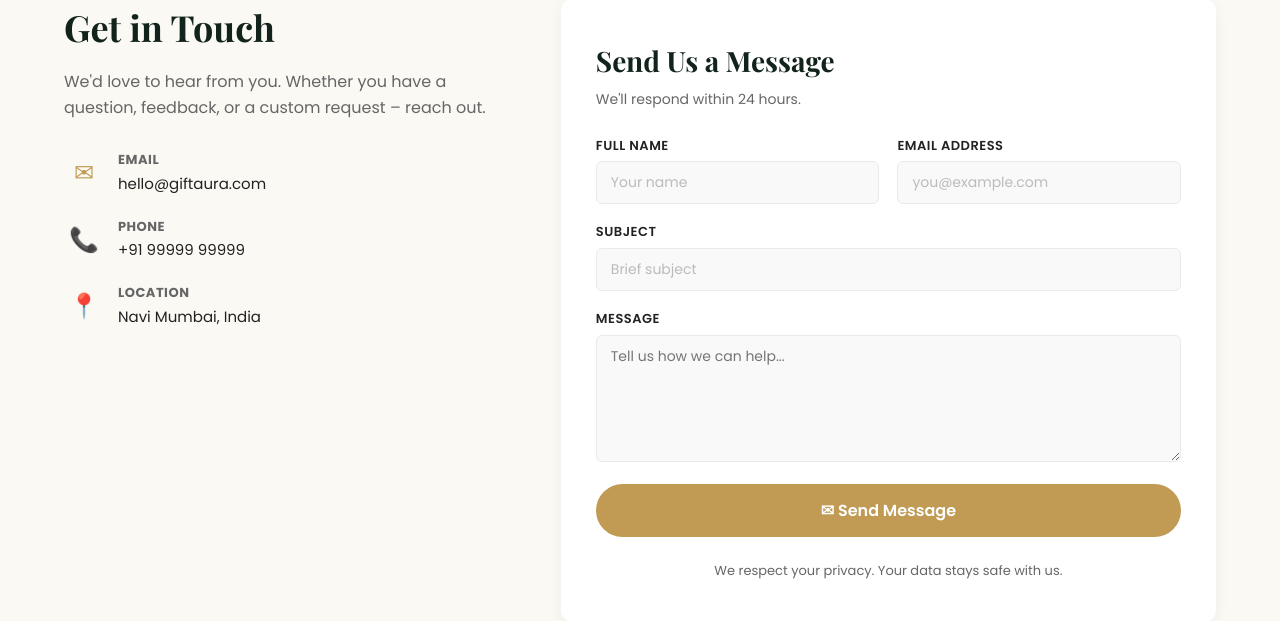
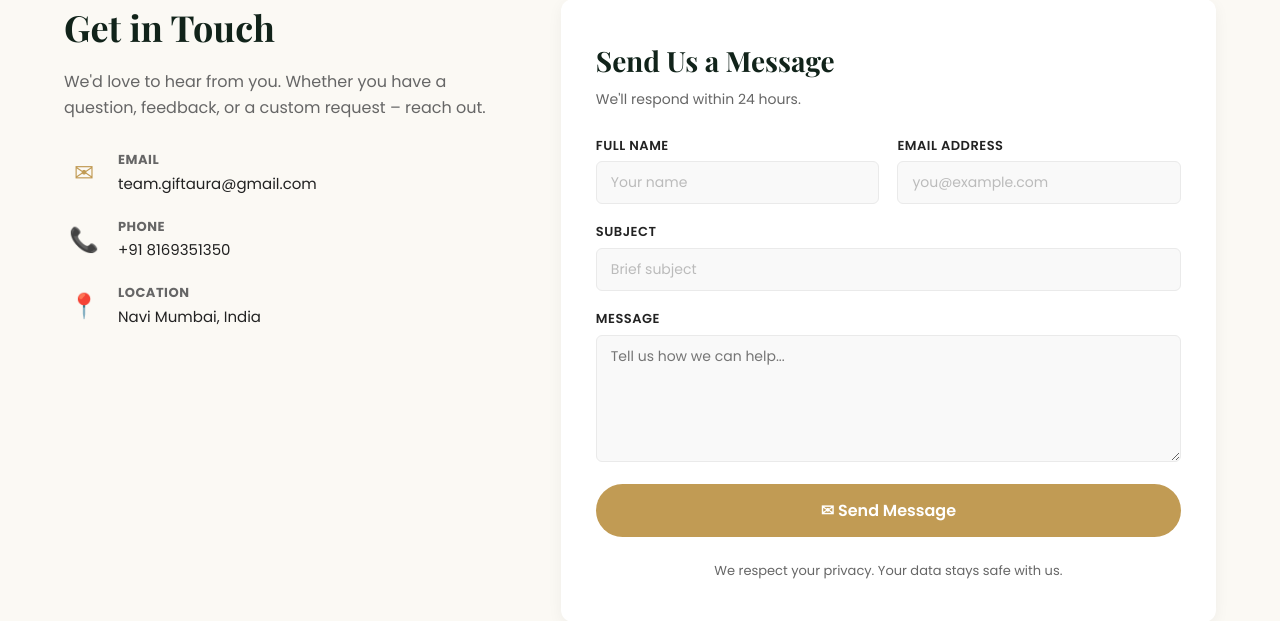
Before and after one commit to nikhilsarojbwr-stack/New_GiftAura, a FastAPI app: page /contact in a window 1280 px wide. Shown: the part 142-763 px from the top of the page. Run offline with FastAPI, Linux system fonts and the light colour scheme; some web fonts are replaced.

Commit message:
Update contact.html

```diff
--- a/templates/contact/contact.html
+++ b/templates/contact/contact.html
@@ -22,14 +22,14 @@
                         <span class="icon">✉</span>
                         <div>
                             <strong>Email</strong>
-                            <a href="mailto:hello@giftaura.com">hello@giftaura.com</a>
+                            <a href="mailto:team.giftaura@gmail.com">team.giftaura@gmail.com</a>
                         </div>
                     </div>
                     <div class="detail-item">
                         <span class="icon">📞</span>
                         <div>
                             <strong>Phone</strong>
-                            <a href="tel:+919999999999">+91 99999 99999</a>
+                            <a href="tel:+918169351350 ">+91 8169351350 </a>
                         </div>
                     </div>
                     <div class="detail-item">
```
